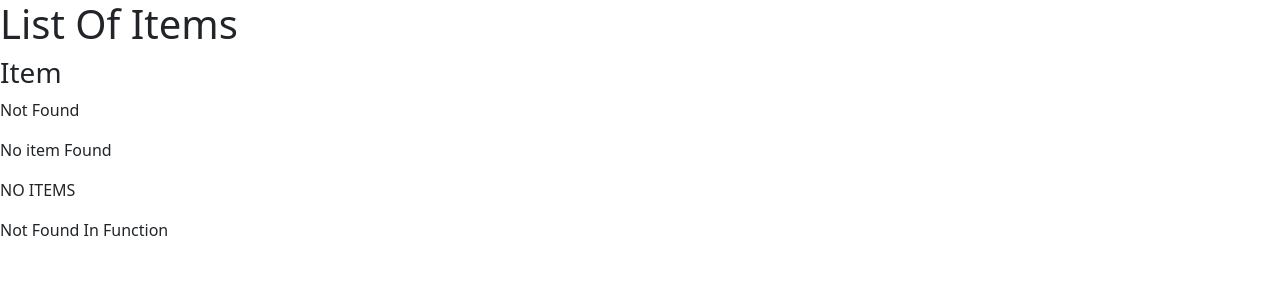
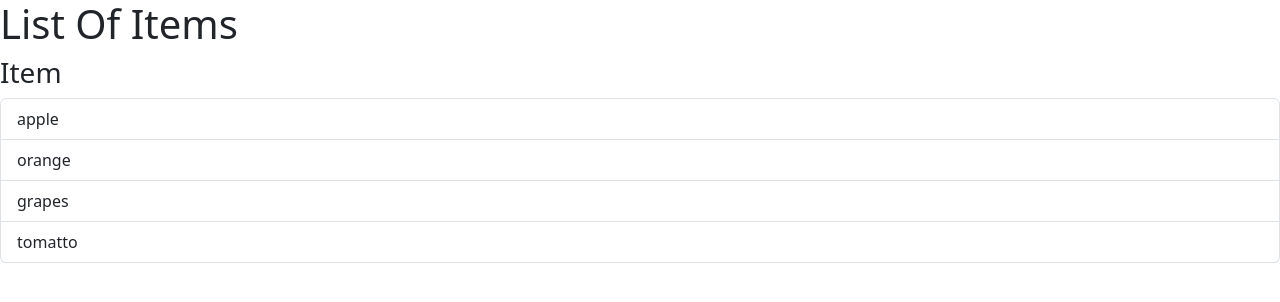
Before and after one commit to Sudaisneelambra/LearnReact, a React (Vite) app: page / in a window 1280 px wide. Before the commit this address had no page. Shown: the top 302 px of the page. Built offline with nearby package versions, Linux system fonts and the light colour scheme.

Commit message:
used states

```diff
--- a/src/components/ListGroup.tsx
+++ b/src/components/ListGroup.tsx
@@ -1,18 +1,25 @@
+import { useState } from "react";
+
 // import {Fragment} from'react'
 function ListGroup() {
-  let items = ["apple", "orange", "grapes", "tomatto"];
-  items = [];
+  const items = ["apple", "orange", "grapes", "tomatto"];
+  //   items = [];
 
-  const condition = items.length === 0 ? <p>Not Found</p> : null
+  const condition = items.length === 0 ? <p>Not Found</p> : null;
 
-  const getItem = ()=>{
-    return items.length === 0 ? <p>Not Found In Function</p> : null
-  }
+  const getItem = () => {
+    return items.length === 0 ? <p>Not Found In Function</p> : null;
+  };
+
+//   const handleClick = () => console.log('clicked');
+//   let selectedItem =0
+
+  const [selectedItem, setman] =useState(-1)
 
   return (
     <>
       <h1>List Of Items</h1>
-      <>
+
         <h3>Item</h3>
         {/* method One */}
         {condition}
@@ -21,14 +28,20 @@ function ListGroup() {
         {items.length === 0 ? <p>No item Found</p> : null}
 
         {/* method 3 */}
-        {items.length ===0 && <p>NO ITEMS</p>}
+        {items.length === 0 && <p>NO ITEMS</p>}
 
-        {/* third method */}
+        {/*  method 4 */}
         {getItem()}
-      </>
+
       <ul className="list-group">
-        {items.map((item) => (
-          <li key={item}>{item}</li>
+        {items.map((item, index) => (
+          <li
+            key={item}
+            className={selectedItem === index ? "list-group-item active" : "list-group-item"}
+            onClick={()=> setman(index)}
+          >
+            {item}
+          </li>
         ))}
       </ul>
     </>
```
